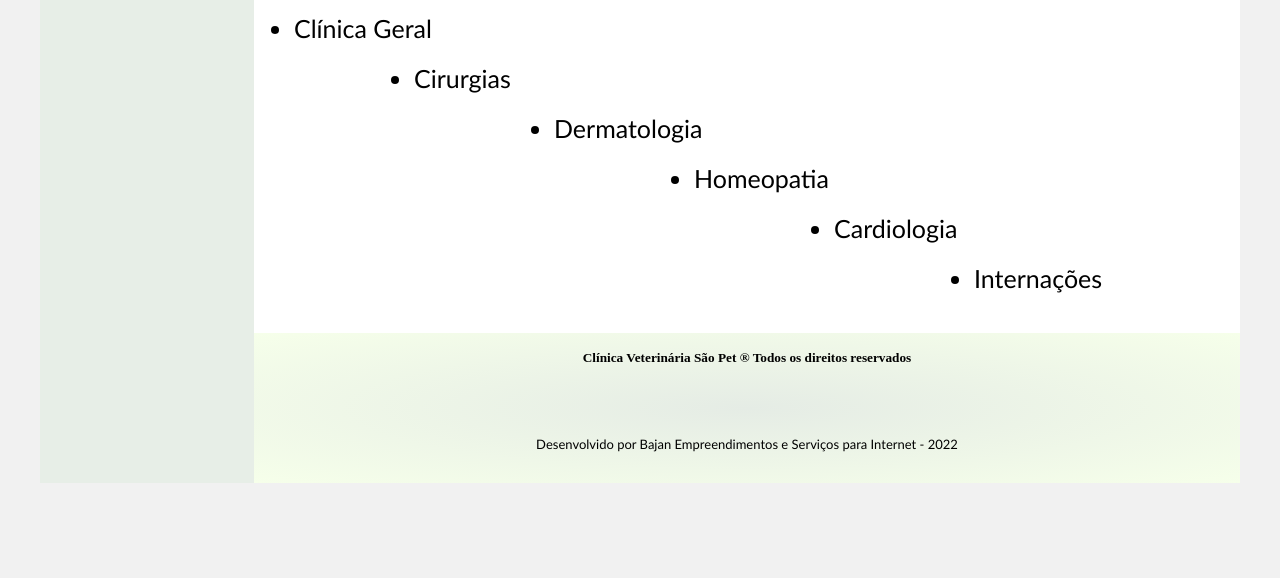
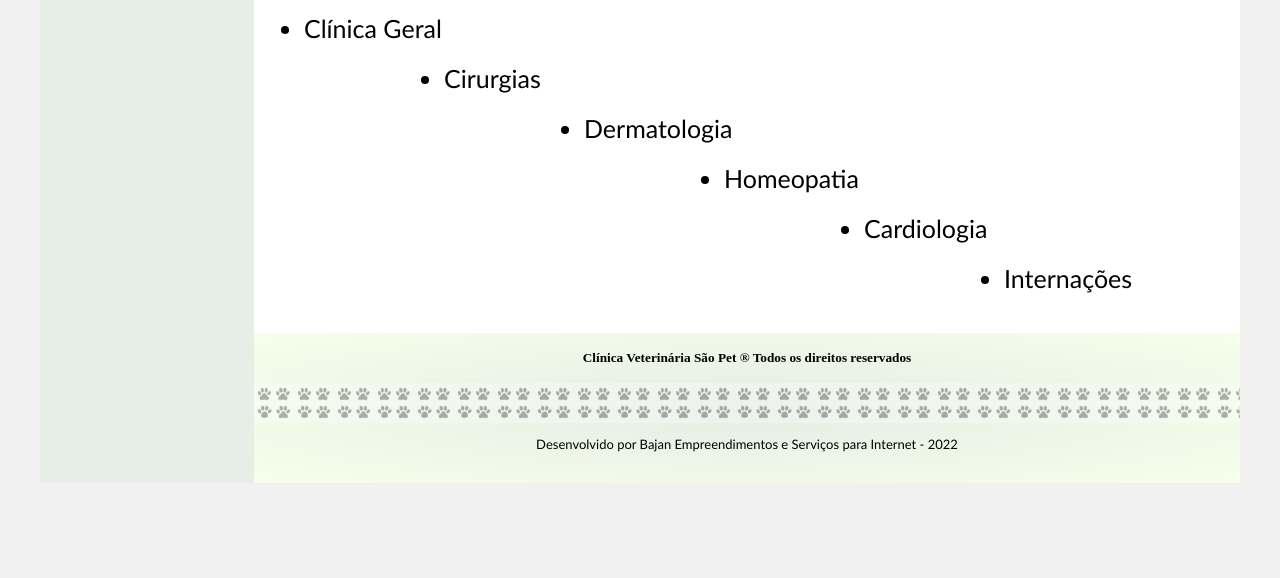
Before and after one commit to Bajan1408/Bootcamp_NTT_Data_Desafio_2_html, a plain HTML site: page index.html in a window 1280 px wide. Shown: the part 222-800 px from the top of the page. Drawn offline with Linux system fonts and the light colour scheme; files that its build step writes are made by us from their sources.

Commit message:
Ajustes nas páginas

```diff
--- a/assets/style/style.css
+++ b/assets/style/style.css
@@ -158,7 +158,7 @@ tfoot tr td {
 
 .patinhas {
     height: 40px;
-    background-image: url(/img/patas.jpg);
+    background-image: url(/assets/img/patas.jpg);
     background-size: contain;
     opacity: 0.3;
 }
@@ -216,25 +216,25 @@ textarea {
 }
 
 .li-1 {
-    margin-left: 20px;
+    margin-left: 30px;
 }
 
 .li-2 {
-    margin-left: 140px;
+    margin-left: 170px;
 }
 
 .li-3 {
-    margin-left: 280px;
+    margin-left: 310px;
 }
 
 .li-4 {
-    margin-left: 420px;
+    margin-left: 450px;
 }
 
 .li-5 {
-    margin-left: 560px;
+    margin-left: 590px;
 }
 
 .li-6 {
-    margin-left: 700px;
+    margin-left: 730px;
 }
--- a/index.html
+++ b/index.html
@@ -5,7 +5,7 @@
     <meta http-equiv="X-UA-Compatible" content="IE=edge">
     <meta name="viewport" content="width=device-width, initial-scale=1.0">
     <title>Clínica Veterinária São Pet</title>
-    <link rel="stylesheet" href="style/style.css">
+    <link rel="stylesheet" href="assets/style/style.css">
 </head>
 <body>
     <div class="wrapper">
@@ -23,7 +23,7 @@
 
         <div class="main">
             <div class="header">
-              <img class="img-header-main" src="/img/cachorro-feliz-capa.jpg" alt="Cachorro feliz">
+              <img class="img-header-main" src="assets/img/cachorro-feliz-capa.jpg" alt="Cachorro feliz">
               <div class="texto-header">
                 <h1 class="titulo-logo">Clínica Veterinária São Pet</h1>
                 <h3 class="slogan">Seu pet saudável e protegido!</h3>
```
Also changed, not shown: contato.html (+2 -2 lines), horario.html (+2 -2 lines), sobre.html (+4 -4 lines).
